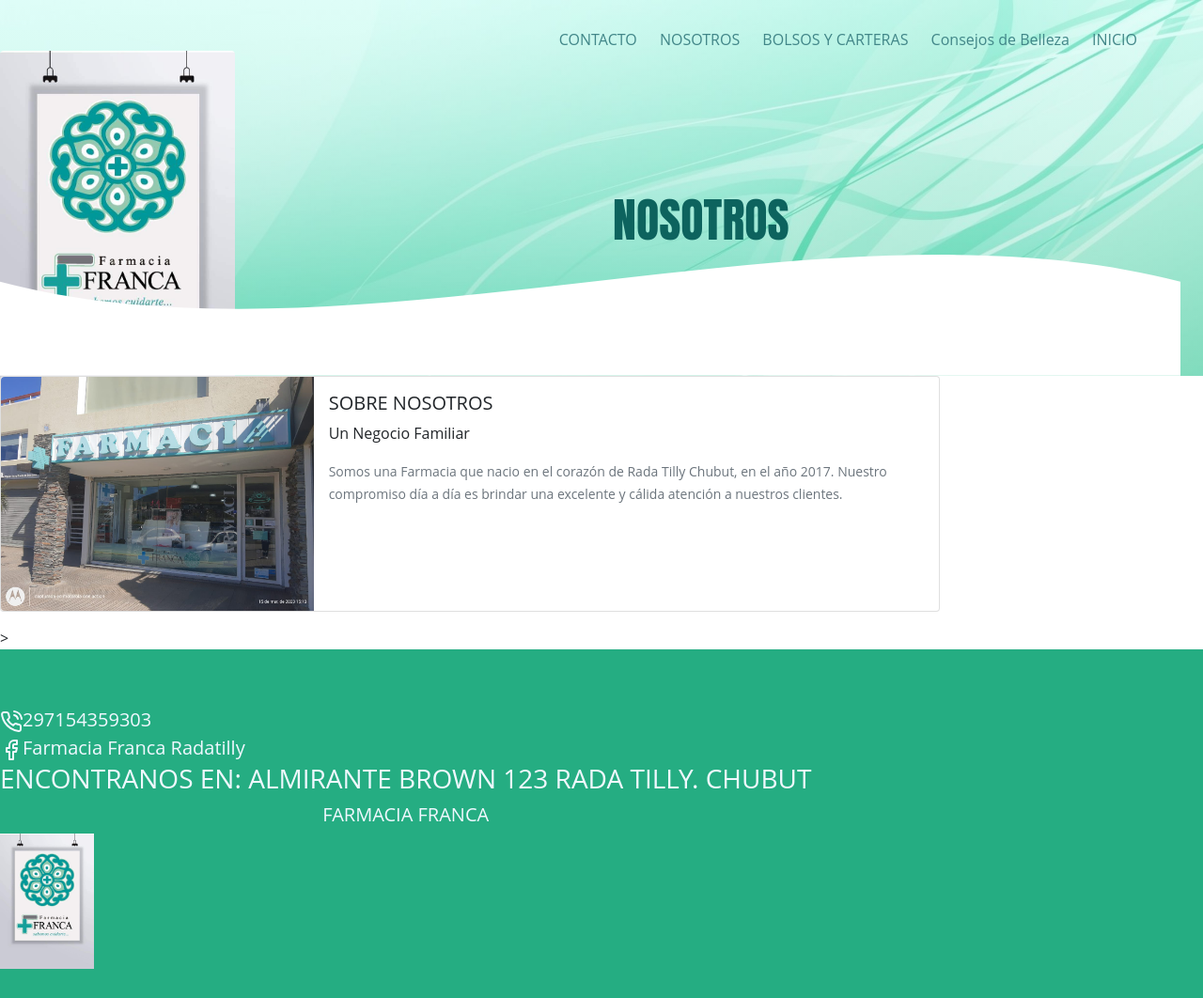
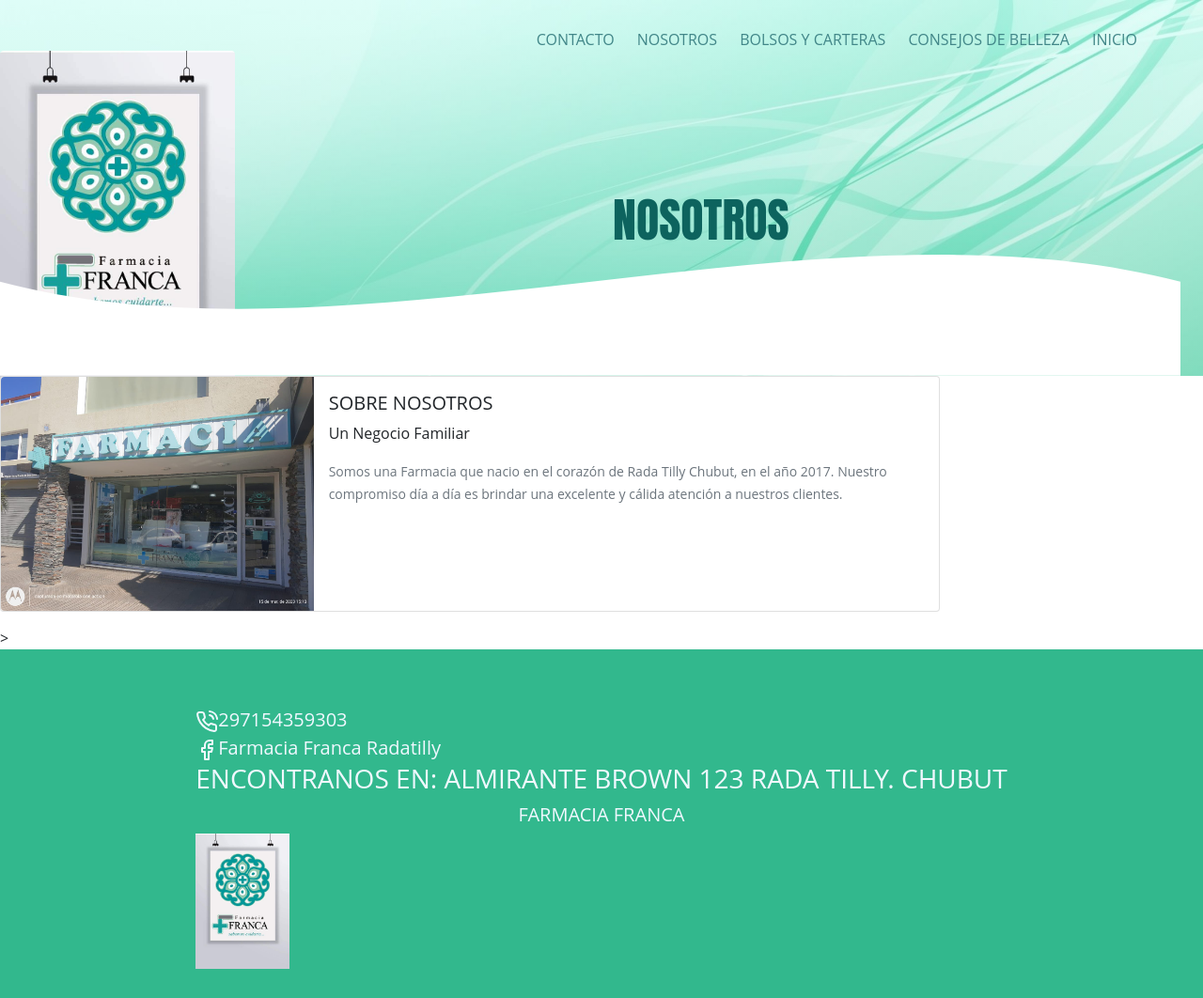
Before and after one commit to isabel28443/proyecto-farma, a website: page paginas/nosotros.html in a window 1280 px wide. Shown: the whole page at 94% size. Drawn offline with nearby package versions, Linux system fonts and the light colour scheme.

Commit message:
navegador

```diff
--- a/css/styles.css
+++ b/css/styles.css
@@ -201,12 +201,13 @@
   font-size: 0%;}
   /*footer*/
   .contenedor-footer{
-    background-color: #25ad82;
+    background-color: #32b88d;
 
     padding: 60px 0 30px 0;
     margin: auto;
     overflow: hidden;
     height: 50%;
+    justify-content: center;
 
     display: flex;
     font-size: 20px;
--- a/paginas/nosotros.html
+++ b/paginas/nosotros.html
@@ -31,7 +31,7 @@
                 CARTERAS
 
             </a></li>
-            <a href="./consejos-belleza.html" title="consejos-belleza" class=>Consejos de Belleza</li>
+            <a href="./consejos-belleza.html" title="consejos-belleza" class=>CONSEJOS DE BELLEZA</li>
 
                 <a href="../index.html" title="inicio" class=>INICIO</a></li>
         </nav>
```
Also changed, not shown: paginas/bolsos-carteras.html (+1 -1 lines), paginas/contacto.html (+1 -1 lines).
